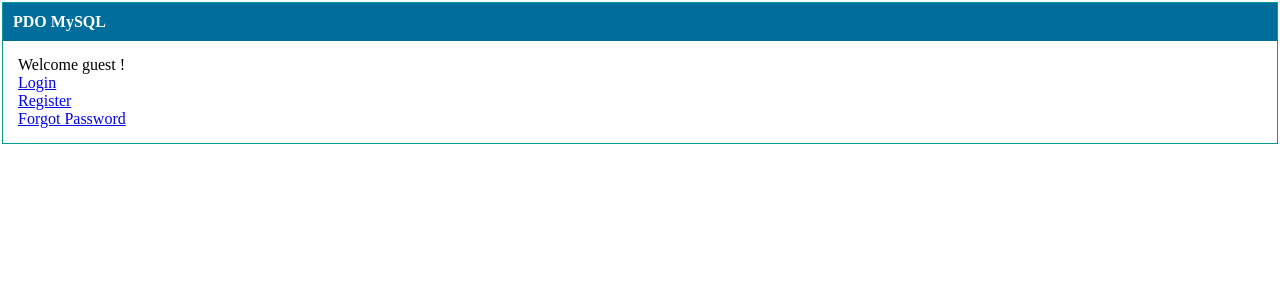
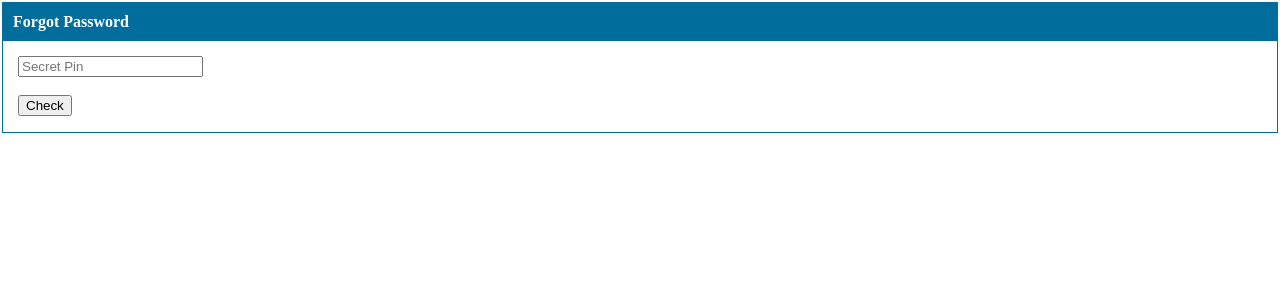
Before and after one commit to DIDIx13/pdo-mysql-login, a PHP site: page / in a window 1280 px wide. Shown: the top 300 px of the page. Run offline with PHP 8.4, Linux system fonts and the light colour scheme.

Commit message:
Update index.php

```diff
--- a/index.php
+++ b/index.php
@@ -1,5 +1,38 @@
+<?php
+	require 'config.php';
+
+	if(isset($_POST['forgotpass'])) {
+		$errMsg = '';
+
+		// Getting data from FROM
+		$secretpin = $_POST['secretpin'];
+
+		if(empty($secretpin))
+			$errMsg = 'Please enter your secret pin to view your password.';
+
+		if($errMsg == '') {
+			try {
+				$stmt = $connect->prepare('SELECT password, secretpin FROM test WHERE secretpin = :secretpin');
+				$stmt->execute(array(
+					':secretpin' => $secretpin
+					));
+				$data = $stmt->fetch(PDO::FETCH_ASSOC);
+				if($secretpin == $data['secretpin']) {
+					$viewpass = 'Your password is: ' . $data['password'] . '<br><a href="login.php">Login Now</a>';
+				}
+				else {
+					$errMsg = 'Sercet pin not matched.';
+				}
+			}
+			catch(PDOException $e) {
+				$errMsg = $e->getMessage();
+			}
+		}
+	}
+?>
+
 <html>
-<head><title>PDO MySQL</title></head>
+<head><title>Forgot Password</title></head>
 	<style>
 	html, body {
 		margin: 1px;
@@ -8,19 +41,23 @@
 	</style>
 <body>
 	<div align="center">
-		<div style=" border: solid 1px #079B96; " align="left">
+		<div style=" border: solid 1px #006D9C; " align="left">
 			<?php
 				if(isset($errMsg)){
-					echo '<div style="color:#FF0000;text-align:center;font-size:18px;">'.$errMsg.'</div>';
+					echo '<div style="color:#FF0000;text-align:center;font-size:17px;">'.$errMsg.'</div>';
 				}
 			?>
-			<div style="background-color:#006D9C; color:#FFFFFF; padding:10px;"><b>PDO MySQL</b></div>
+			<div style="background-color:#006D9C; color:#FFFFFF; padding:10px;"><b>Forgot Password</b></div>
+			<?php
+				if(isset($viewpass)){
+					echo '<div style="color:#198E35;text-align:center;font-size:17px;margin-top:5px">'.$viewpass.'</div>';
+				}
+			?>
 			<div style="margin: 15px">
-				Welcome guest !
-				<br>
-				<a href="login.php">Login</a> <br>
-				<a href="register.php">Register</a> <br>
-				<a href="forgot.php">Forgot Password</a>
+				<form action="" method="post">
+					<input type="text" name="secretpin" placeholder="Secret Pin" autocomplete="off" class="box"/><br /><br />
+					<input type="submit" name='forgotpass' value="Check" class='submit'/><br />
+				</form>
 			</div>
 		</div>
 	</div>
```
